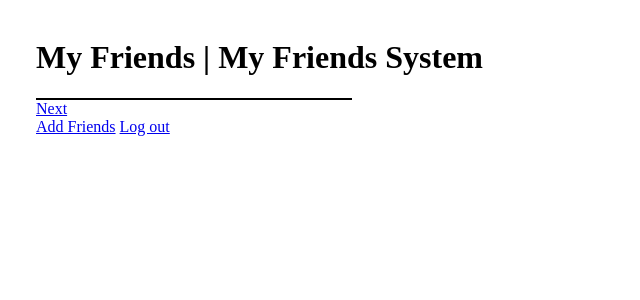
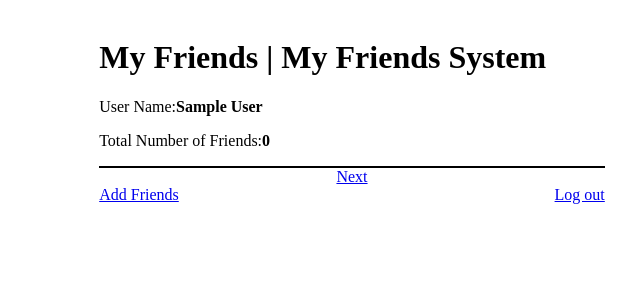
Before and after one commit to imashaWe/my-friends-system, a PHP site: page /friends-view.php in a window 1280 px wide. Shown: the top 300 px of the page, without its empty margins (288-928 px from the left). Run offline with PHP 8.4, Linux system fonts and the light colour scheme; the visitor is signed in with stand-in values (Sample User, id 1).

Commit message:
integrate user details

```diff
--- a/friends-view.php
+++ b/friends-view.php
@@ -37,7 +37,6 @@ $start = ($page - 1) * $limit
 <body>
 <div class="container">
     <h1>My Friends | My Friends System</h1>
-    <table class="table">
     <?php
     $uid = $_SESSION['uid'];
 
@@ -49,15 +48,21 @@ $start = ($page - 1) * $limit
 
     $sql = "SELECT user.id AS id,name FROM user_friend INNER JOIN user ON user_friend.id = user.id WHERE uid = {$uid} LIMIT {$start},{$limit}";
     $res = $conn->query($sql);
+    ?>
+    <p>User Name:<b><?=$_SESSION['name']?></b></p>
+    <p>Total Number of Friends:<b><?=$count?></b></p>
+    <table class="table">
+        <?php
+
         if ($res->num_rows) {
             while ($r = $res->fetch_array()) {
                 echo "
                        <tr>
                            <td>{$r['name']}</td>
-                           <td>
+                           <td width='30'>
                                 <form action='friends-view.php'method='post'>
                                     <input type='hidden' name='id' value='{$r['id']}'>
-                                    <button type='submit' name='submit'>Remove</button>
+                                    <button type='submit' name='submit'>Unfriend</button>
                                 </form>
                             </td>
                         </tr>
@@ -66,7 +71,7 @@ $start = ($page - 1) * $limit
         }
         ?>
     </table>
-    <div>
+    <div class="pagination">
         <?php if ($page != 1): ?>
             <a href="<?= $_SERVER['PHP_SELF'] . "?page=" . ($page - 1) ?>">Previous</a>
         <?php endif; ?>
@@ -74,7 +79,7 @@ $start = ($page - 1) * $limit
             <?php if ($page == $i): ?>
                 <a href="<?= $_SERVER['PHP_SELF'] . "?page=" . ($i) ?>" class="active"><?= $i ?></a>
             <?php else: ?>
-                <a href="<?= $_SERVER['PHP_SELF'] . "?page=" . ($i) ?>" ><?= $i ?></a>
+                <a href="<?= $_SERVER['PHP_SELF'] . "?page=" . ($i) ?>"><?= $i ?></a>
             <?php endif; ?>
         <?php endfor; ?>
         <?php if ($page != $num_pages): ?>
@@ -83,7 +88,7 @@ $start = ($page - 1) * $limit
 
     </div>
     <a href="add-friends-view.php">Add Friends</a>
-    <a href="logout.php.php">Log out</a>
+    <a href="logout.php" style="float: right">Log out</a>
 </div>
 </body>
 </html>
--- a/login.php
+++ b/login.php
@@ -21,8 +21,9 @@ if (isset($_REQUEST['submit'])) {
 
     if ($res->num_rows) {
         unset($_SESSION['error']);
-        $_SESSION['uid'] = $res->fetch_array()['id'];
-        $_SESSION['name'] = $res->fetch_array()['name'];
+        $data = $res->fetch_array();
+        $_SESSION['uid'] = $data['id'];
+        $_SESSION['name'] = $data['name'];
         header("location:friends-view.php");
 
     } else {
--- a/style/main.css
+++ b/style/main.css
@@ -1,6 +1,6 @@
 .container {
     margin: auto;
-    width: 50%;
+    width: 40%;
     padding: 10px;
 }
 
@@ -27,7 +27,7 @@
 }
 
 .table {
-    width: 50%;
+    width: 100%;
     border: solid black 1px;
 }
 
@@ -37,4 +37,9 @@
 }
 .active {
     color: green;
+    font-weight: bold;
 }
+
+.pagination {
+    text-align: center;
+}
```
Also changed, not shown: about.php (added, +15 -0 lines), index.php (+14 -3 lines). Lines whose indentation alone changed are shown as unchanged.
